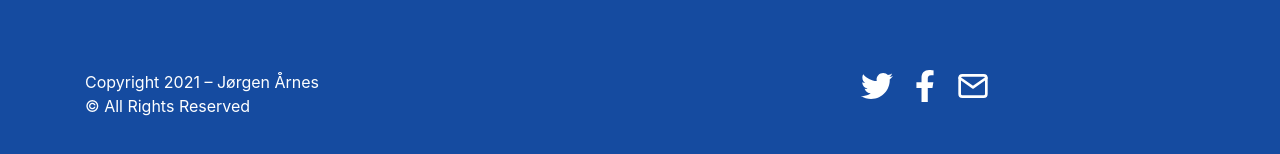
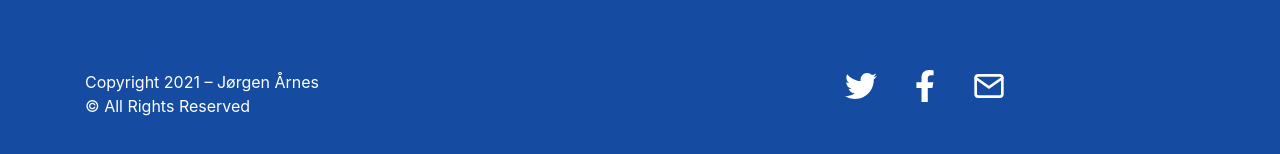
Before and after one commit to jorgenaa/project-exam-2, a React (Create React App) app: page /establishment in a window 1280 px wide. Shown: the part 568-722 px from the top of the page. Built offline with nearby package versions, Linux system fonts and the light colour scheme; no server answers.

Commit message:
added more space between social icons

```diff
--- a/src/components/footer/Footer.jsx
+++ b/src/components/footer/Footer.jsx
@@ -4,8 +4,6 @@ import { NavLink } from 'react-router-dom';
 import Col from 'react-bootstrap/Col';
 import Row from 'react-bootstrap/Row';
 import Container from 'react-bootstrap/Container';
-
-//import TwoColumns from '../common/TwoColumns';
 
 const Footer = () => {
 	return (
--- a/src/sass/modules/footer/_footer.scss
+++ b/src/sass/modules/footer/_footer.scss
@@ -18,7 +18,7 @@
     &__icons {
         display: flex;
         justify-content: center;
-        grid-gap: 1rem;
+        grid-gap: 2rem;
     }
     &__icon {
         color: $white;
```
